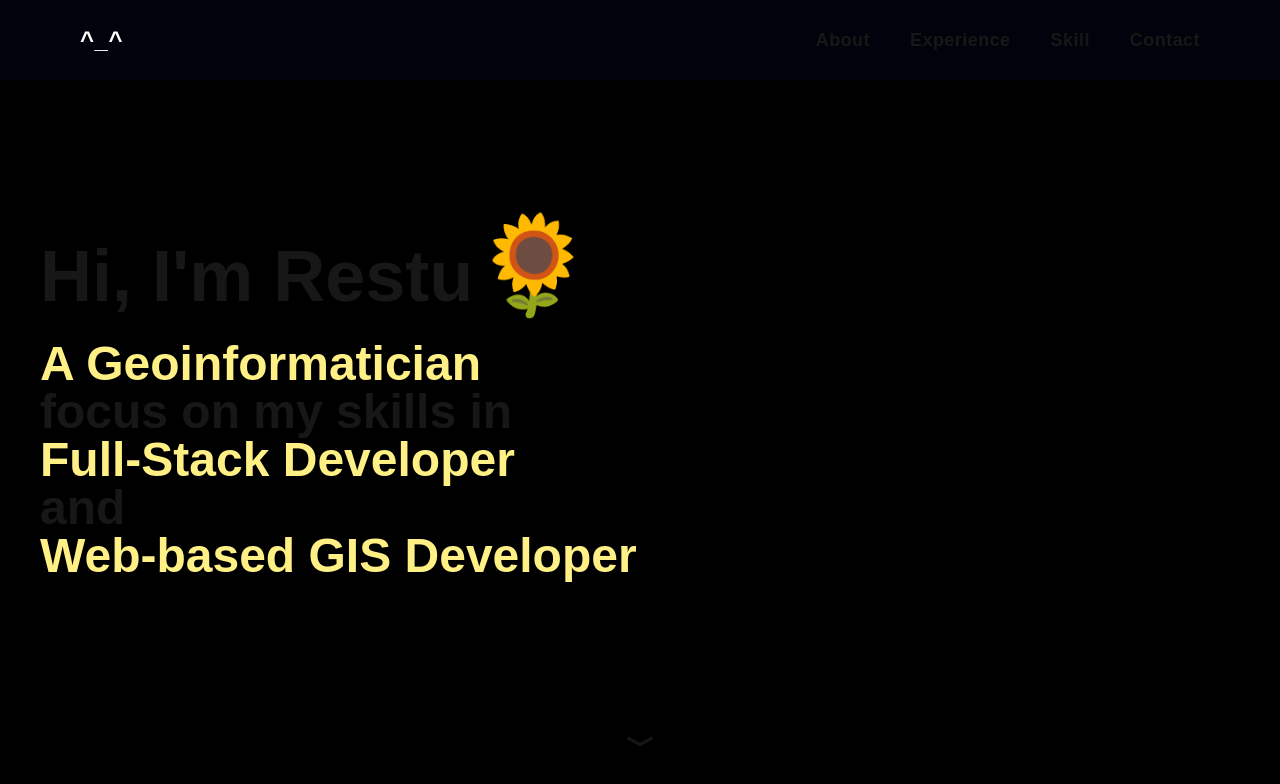
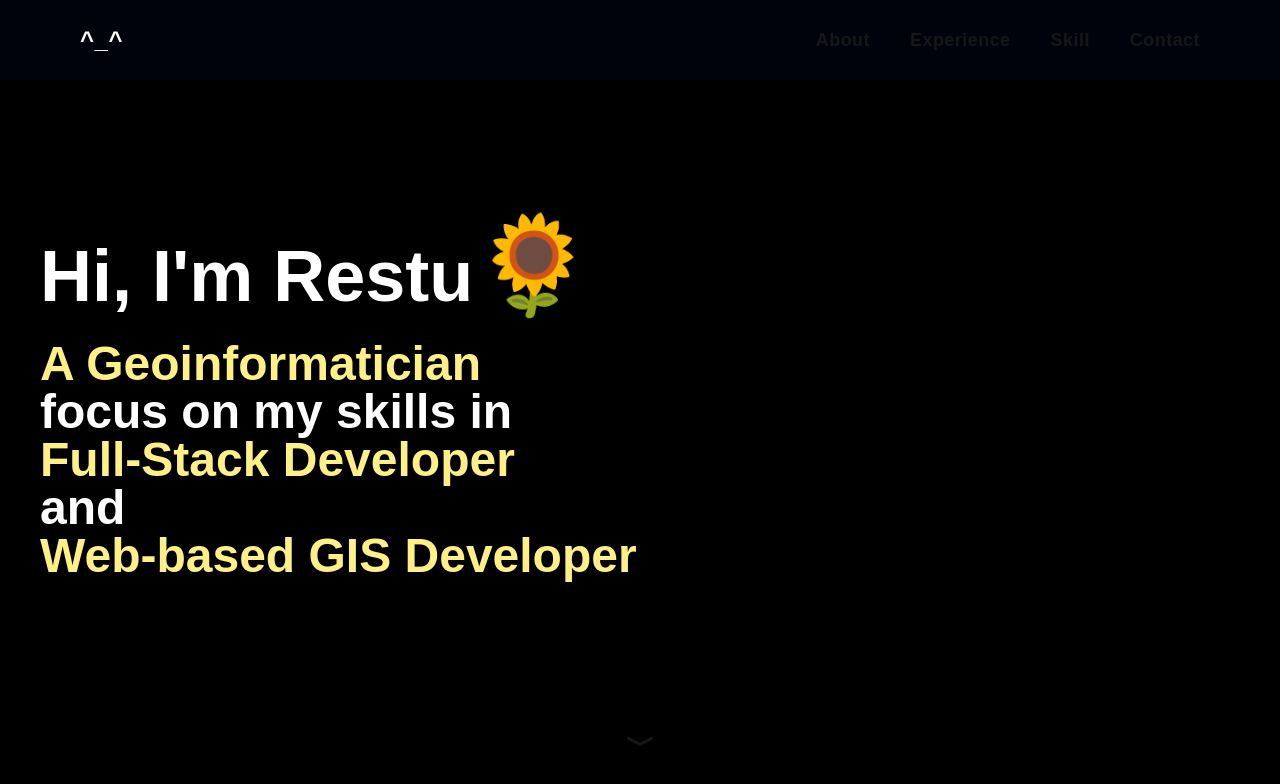
Before and after one commit to restuak/homepage-prsnl-next, a Next.js app: page / in a window 1280 px wide. Shown: the top 784 px of the page. Built offline with nearby package versions, Linux system fonts and the light colour scheme.

Commit message:
feat: bg

```diff
--- a/src/components/welcome.tsx
+++ b/src/components/welcome.tsx
@@ -8,7 +8,7 @@ export default function Welcome() {
         <div>
           <div className="font-bold ">
             <h1>
-              <span className="text-4xl sm:text-6xl md:text-6xl lg:text-7xl xl:text-7xl  animate-fade animate-once animate-delay-100">
+              <span className="text-4xl sm:text-6xl md:text-6xl lg:text-7xl xl:text-7xl text-white animate-fade animate-once animate-delay-100">
                 Hi, I&apos;m Restu
               </span>
               <span className="text-5xl sm:text-7xl md:text-7xl lg:text-8xl xl:text-8xl animate-bounce inline-block origin-[70%_70%] [animation-delay:0ms] ">
@@ -19,7 +19,7 @@ export default function Welcome() {
                   A Geoinformatician{" "}
                 </p>
               </span>
-              <span className="text-2xl sm:text-3xl md:text-3xl lg:text-4xl xl:text-5xl">
+              <span className="text-2xl sm:text-3xl md:text-3xl lg:text-4xl xl:text-5xl text-white">
                 <p className="animate-fade-right animate-once animate-delay-500 animate-ease-in-out">
                   focus on my skills in
                 </p>
@@ -30,7 +30,7 @@ export default function Welcome() {
                 </p>
               </span>
               <span>
-                <span className="text-2xl sm:text-3xl md:text-3xl lg:text-4xl xl:text-5xl ">
+                <span className="text-2xl sm:text-3xl md:text-3xl lg:text-4xl xl:text-5xl text-white ">
                   <p className="animate-fade-right animate-once animate-delay-500 animate-ease-in-out">
                     and
                   </p>
```
